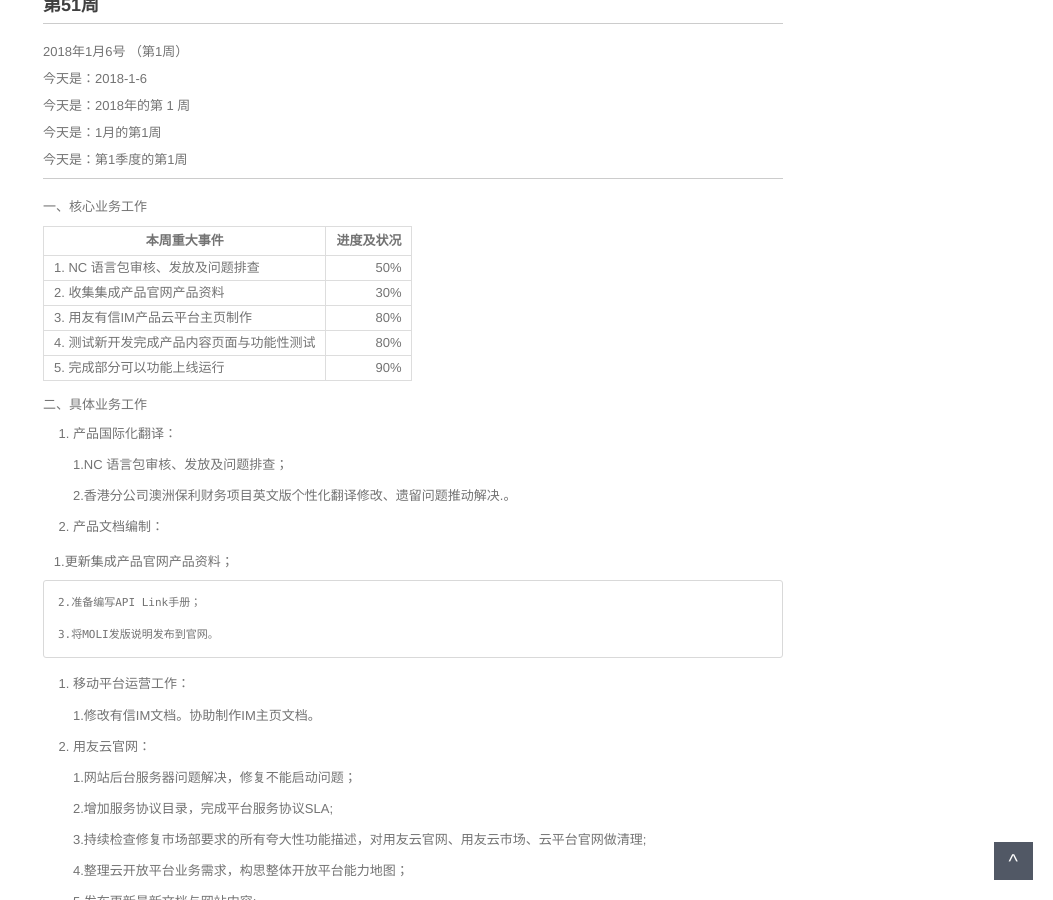
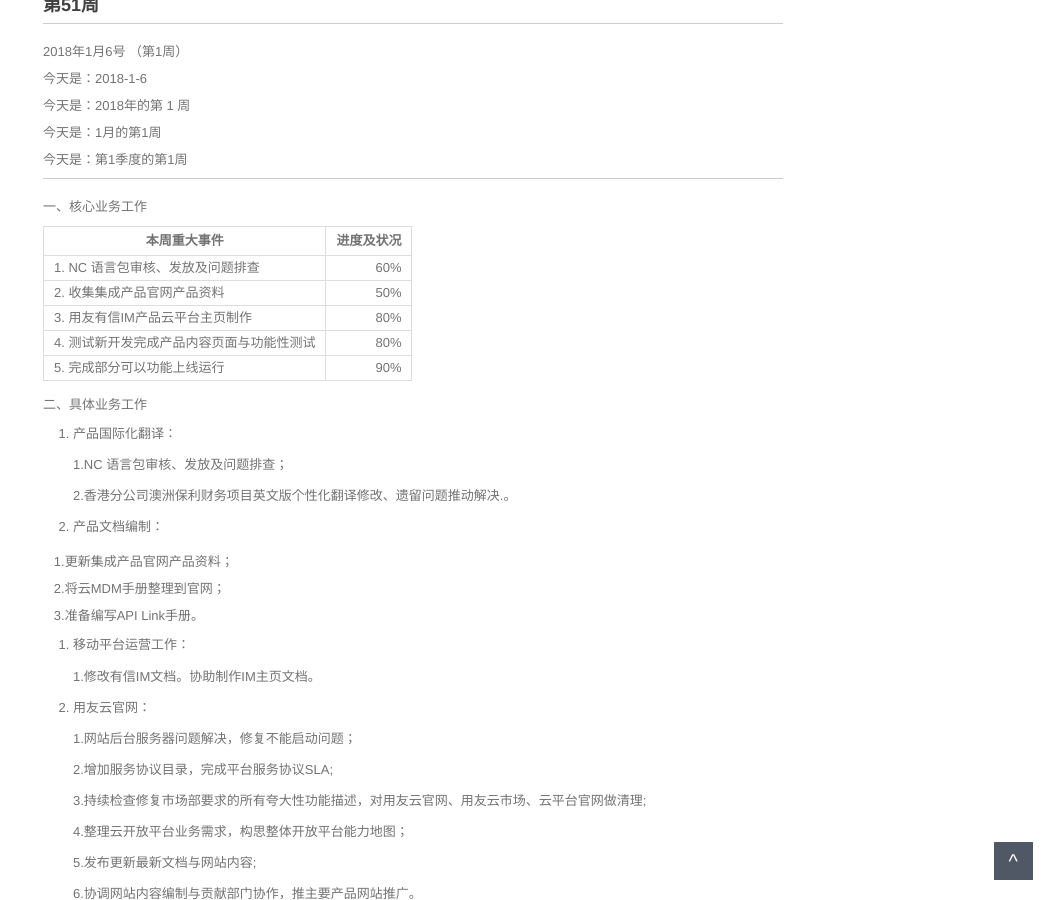
Before and after one commit to walllFlower/blog, a Jekyll site: the page built from _posts/2017-06-22-day_report_cxz.md, in a window 1280 px wide and 900 px high, scrolled down 338 px. Shown: the whole window, without its empty margins (227-1280 px from the left). Built offline with Jekyll 4.4.1, drawn with Linux system fonts in a browser that asks for light colours; comment, search, counter and statistics services are not loaded.

Commit message:
Update 2017-06-22-day_report_cxz.md

```diff
--- a/_posts/2017-06-22-day_report_cxz.md
+++ b/_posts/2017-06-22-day_report_cxz.md
@@ -27,8 +27,8 @@ categories: 日报
 
 | 本周重大事件 | 进度及状况 |
 | --------    | -----:    |
-| 1. NC 语言包审核、发放及问题排查                | 50% |
-| 2. 收集集成产品官网产品资料		| 30% |
+| 1. NC 语言包审核、发放及问题排查                | 60% |
+| 2. 收集集成产品官网产品资料		| 50% |
 | 3. 用友有信IM产品云平台主页制作| 80% |
 | 4. 测试新开发完成产品内容页面与功能性测试           | 80% |
 | 5. 完成部分可以功能上线运行                        | 90% |
@@ -45,9 +45,9 @@ categories: 日报
 
     1.更新集成产品官网产品资料；
 
-    2.准备编写API Link手册；
-
-    3.将MOLI发版说明发布到官网。
+    2.将云MDM手册整理到官网；
+
+    3.准备编写API Link手册。
 
 3. 移动平台运营工作：
 
```
